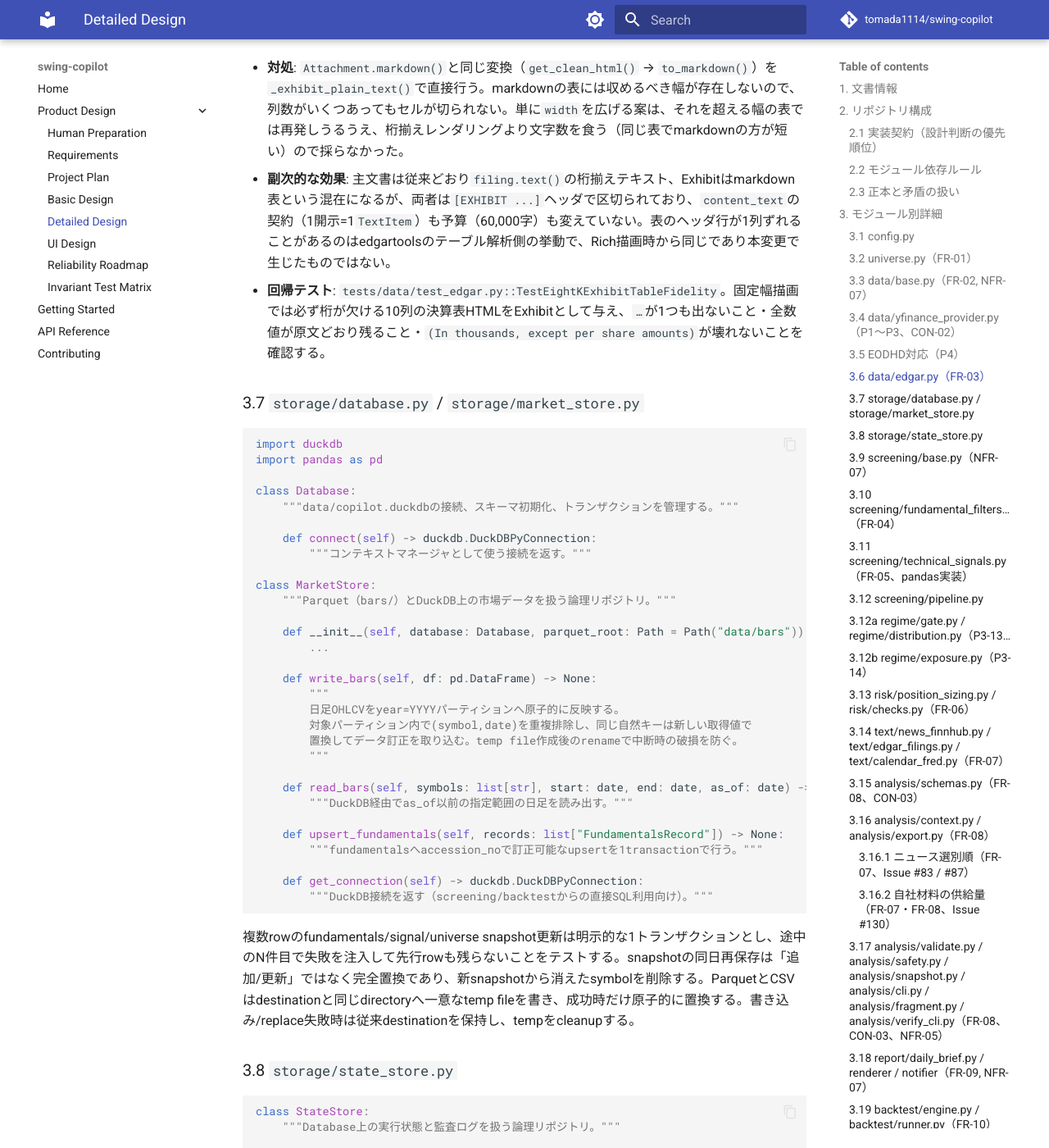
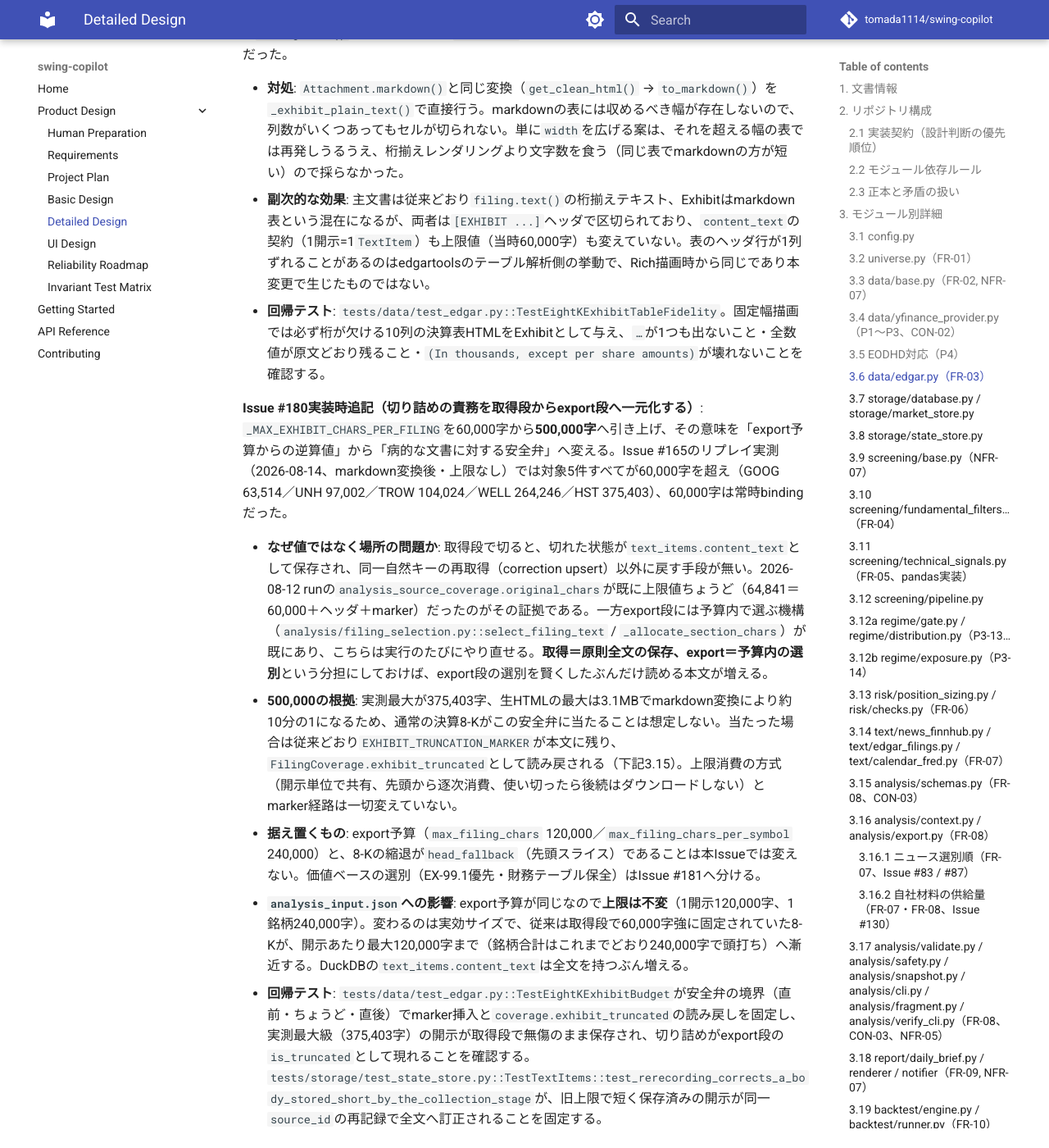
Before and after one commit to tomada1114/swing-copilot, an MkDocs documentation site: the page built from docs/04_detailed_design.md, in a window 1280 px wide and 1400 px high, scrolled down 10719 px. Shown: the whole window at 82% size. Built offline with MkDocs 1.6.1 and Material for MkDocs 9.7.7, drawn with Linux system fonts in a browser that asks for light colours; comment, search, counter and statistics services are not loaded; some of the changed text lies outside the part shown.

Commit message:
fix(data): Exhibit の取得段切り詰めを安全弁化し切り詰め責務を export 段へ一元化する (#182)
`_MAX_EXHIBIT_CHARS_PER_FILING` を 60,000 から 500,000 字へ引き上げ、
その意味を「export 予算からの逆算値」から「病的な文書に対する安全弁」へ変える。

取得段で切ると `text_items.content_text` に切れた状態が保存されて不可逆になり、
export 段の選別機構（`analysis/filing_selection.py`）をどれだけ賢くしても
失われた末尾は戻らない。Issue #165 のリプレイ実測では対象 5 件すべてが旧上限を
超えており（63.5k〜375.4k）、根本原因は値ではなく切り詰めの場所にあった。
そこで「取得＝原則全文の保存、export＝予算内の選別」という責務分担にする。

上限の消費方式（開示単位で共有・先頭から逐次消費）、
EXHIBIT_TRUNCATION_MARKER / EXHIBIT_OMISSION_MARKER、
`FilingCoverage.exhibit_truncated` への読み戻しは変更していない。
export 予算（120,000 / 240,000）と 8-K の末尾切りも据え置き。

- 安全弁の境界（直前・ちょうど・直後）で marker 挿入と coverage の読み戻しを固定
- 実測最大級（375,403 字）の開示が取得段で無傷のまま保存されることを固定
- 旧上限で短く保存済みの開示が同一 source_id の再記録で全文へ訂正されることを
  text_items の correction upsert 経路で固定

Closes #180

Claude-Session: https://claude.ai/code/session_013reRnNAsNkkRkYmvGU2dhT

```diff
--- a/docs/04_detailed_design.md
+++ b/docs/04_detailed_design.md
@@ -329,7 +329,7 @@ class EdgarClient:
 **Issue #128実装時追記（決算8-KのExhibit 99.1）**: 決算8-Kの主文書はItem 2.02の「プレスリリースをExhibit 99.1としてfurnishした」という告知だけで、売上・EPS・通期ガイダンス・経営陣コメントはExhibit側にある。従来は`filing.text()`（主文書のみ）を`content_text`にしていたため、入力にガイダンスが一切存在しなかった。`_filing_text_item()`は8-K・8-K/Aに限り`filing.attachments.documents`から`document_type`が`EX-99`で始まる添付（`EX-99` / `EX-99.1` / `EX-99.01` / `EX-99.2` …）を提出順に最大3件取得し、`\n\n[EXHIBIT <document_type> <document>]\n`ヘッダ付きで**同じ`content_text`へ連結する**。10-K/10-Qは主文書に実体があり、その添付は証明書・定型文が中心のため対象外とする。EX-10（重要契約）やEX-23（同意書）は決算ナラティブではないので99系だけに限定する。
 
 - **1つの開示は1つの`TextItem`のまま**とする。Exhibitを別`source_id`で切り出すと`analysis_source_coverage.selection_mode`に新しい値が必要になるが、当該列はCHECK制約でenumを固定しており、`CREATE TABLE IF NOT EXISTS`は既存テーブルを更新せず、DuckDBは`ALTER ... ADD COLUMN`にCHECKを付けられない。運用者の既存DBだけがINSERTで落ちる形になるため、既存の`selection_mode`集合（`full` / `head_fallback` / `section_priority` / `section_priority_partial` / `omitted_symbol_budget`）を一切増やさない設計を採る。
-- **予算**: 1開示あたりのExhibit合計を60,000字までとし、超過分は`\n[... exhibit truncated ...]`（`text/base.py::EXHIBIT_TRUNCATION_MARKER`）を末尾に付けて切り詰める。この切り詰めはexport段の`coverage`からは見えないため、`FilingCoverage.exhibit_truncated`が同マーカーの有無として別途申告する（Issue #157、下記3.15）。8-Kの主文書は数千〜23,000字程度なので、`analysis.max_filing_chars`（既定120,000）の内側に収まり、`max_filing_chars_per_symbol`（既定240,000）でも決算8-K 2件＋10-Q 1件が同居できる。予算は開示単位で共有し、先頭のExhibit（通常99.1のプレスリリース本文）から先に割り当てる。予算を使い切った後続Exhibitはダウンロードもしない。件数上限（最大3件）で取得しなかったExhibitについても`\n[... exhibit omitted: per-filing exhibit count cap ...]`（`text/base.py::EXHIBIT_OMISSION_MARKER`）を末尾に付けて申告する（Issue #163、下記3.15）。
+- **上限（安全弁）**: 1開示あたりのExhibit合計を500,000字までとし、超過分は`\n[... exhibit truncated ...]`（`text/base.py::EXHIBIT_TRUNCATION_MARKER`）を末尾に付けて切り詰める。この値はexport予算からの逆算ではなく**病的な文書に対する安全弁**であり、export予算（`analysis.max_filing_chars`既定120,000／`max_filing_chars_per_symbol`既定240,000）に収める一次責務は`analysis/filing_selection.py`にある（Issue #180、下記）。この切り詰めはexport段の`coverage`からは見えないため、`FilingCoverage.exhibit_truncated`が同マーカーの有無として別途申告する（Issue #157、下記3.15）。上限は開示単位で共有し、先頭のExhibit（通常99.1のプレスリリース本文）から先に割り当てる。予算を使い切った後続Exhibitはダウンロードもしない。件数上限（最大3件）で取得しなかったExhibitについても`\n[... exhibit omitted: per-filing exhibit count cap ...]`（`text/base.py::EXHIBIT_OMISSION_MARKER`）を末尾に付けて申告する（Issue #163、下記3.15）。
 - **`coverage.original_chars`の定義**: 「その開示についてパイプラインが保持している監査コピー全体の文字数」であり、本変更後は**主文書＋連結済みExhibit**の長さを指す。主文書だけの長さではない。`select_filing_text()`は従来どおり`len(item.content_text)`を`original_chars`とするので、契約は変わらず意味だけが広がる。8-Kは章抽出の対象外なので、合計が`max_filing_chars`を超える場合の縮退は従来どおり`head_fallback`（先頭スライス）である。
 - **HTML/テキスト変換**: `_exhibit_plain_text()`がExhibitの生コンテンツ（`Attachment.content`）を取得し、HTMLならmarkdownへ変換する。バイナリ（99.1としてfurnishされるPDFのスライド資料など）は`Attachment.is_text()`と同じ拡張子判定で弾き、ダウンロードもしない。これは失敗ではなく不在として扱い、そのExhibitを飛ばす。HTMLに見えない内容はそのまま通し、HTMLのルート要素を特定できない断片は`logger.warning()`を出したうえで生のまま保持する（桁を失うより生マークアップの方がまし）。
 - **fail-soft／レート制限**: Exhibit取得は10-Q章抽出と同じくfail-softで、例外は握って`logger.exception()`で記録し、既に組み立て済みのExhibitと主文書テキストは保持する。添付一覧の取得と各Exhibitのダウンロードはいずれも`_with_retries()`経由なので、10リクエスト/秒のthrottleとretry方針（合計3試行、検証エラーは再試行しない）が全試行に適用される。
@@ -337,8 +337,16 @@ class EdgarClient:
 **Issue #156実装時追記（Exhibitの表が桁の途中で切れる問題）**: 当初は上記のとおり`Attachment.text()`に変換を委ねていたが、これはExhibitのHTMLをRichで**固定コンソール幅**にレイアウトし、収まらないセルを`…`で打ち切る。実測（run `43358613`、2026-08-12）では8-K Exhibit由来テキストに`…`が1,708個あり、うち540個が数値の途中——`1,543,…`・`135,8…`・`2,98…`、単位表記も`(In th… ex… per sh…`——で、元の桁が復元できないためAC16（`text`の数値と`evidence_quote`の数値を桁まで一致させる）が原理的に守れなかった。10-Q側が無傷なのは`Filing.text()`が同じRich描画を`width=500`で呼ぶためで、Exhibit経路だけが既定幅のままだった。
 
 - **対処**: `Attachment.markdown()`と同じ変換（`get_clean_html()` → `to_markdown()`）を`_exhibit_plain_text()`で直接行う。markdownの表には収めるべき幅が存在しないので、列数がいくつあってもセルが切られない。単に`width`を広げる案は、それを超える幅の表では再発しうるうえ、桁揃えレンダリングより文字数を食う（同じ表でmarkdownの方が短い）ので採らなかった。
-- **副次的な効果**: 主文書は従来どおり`filing.text()`の桁揃えテキスト、Exhibitはmarkdown表という混在になるが、両者は`[EXHIBIT ...]`ヘッダで区切られており、`content_text`の契約（1開示=1`TextItem`）も予算（60,000字）も変えていない。表のヘッダ行が1列ずれることがあるのはedgartoolsのテーブル解析側の挙動で、Rich描画時から同じであり本変更で生じたものではない。
+- **副次的な効果**: 主文書は従来どおり`filing.text()`の桁揃えテキスト、Exhibitはmarkdown表という混在になるが、両者は`[EXHIBIT ...]`ヘッダで区切られており、`content_text`の契約（1開示=1`TextItem`）も上限値（当時60,000字）も変えていない。表のヘッダ行が1列ずれることがあるのはedgartoolsのテーブル解析側の挙動で、Rich描画時から同じであり本変更で生じたものではない。
 - **回帰テスト**: `tests/data/test_edgar.py::TestEightKExhibitTableFidelity`。固定幅描画では必ず桁が欠ける10列の決算表HTMLをExhibitとして与え、`…`が1つも出ないこと・全数値が原文どおり残ること・`(In thousands, except per share amounts)`が壊れないことを確認する。
+
+**Issue #180実装時追記（切り詰めの責務を取得段からexport段へ一元化する）**: `_MAX_EXHIBIT_CHARS_PER_FILING`を60,000字から**500,000字**へ引き上げ、その意味を「export予算からの逆算値」から「病的な文書に対する安全弁」へ変える。Issue #165のリプレイ実測（2026-08-14、markdown変換後・上限なし）では対象5件すべてが60,000字を超え（GOOG 63,514／UNH 97,002／TROW 104,024／WELL 264,246／HST 375,403）、60,000字は常時bindingだった。
+
+- **なぜ値ではなく場所の問題か**: 取得段で切ると、切れた状態が`text_items.content_text`として保存され、同一自然キーの再取得（correction upsert）以外に戻す手段が無い。2026-08-12 runの`analysis_source_coverage.original_chars`が既に上限値ちょうど（64,841＝60,000＋ヘッダ＋marker）だったのがその証拠である。一方export段には予算内で選ぶ機構（`analysis/filing_selection.py::select_filing_text` / `_allocate_section_chars`）が既にあり、こちらは実行のたびにやり直せる。**取得＝原則全文の保存、export＝予算内の選別**という分担にしておけば、export段の選別を賢くしたぶんだけ読める本文が増える。
+- **500,000の根拠**: 実測最大が375,403字、生HTMLの最大は3.1MBでmarkdown変換により約10分の1になるため、通常の決算8-Kがこの安全弁に当たることは想定しない。当たった場合は従来どおり`EXHIBIT_TRUNCATION_MARKER`が本文に残り、`FilingCoverage.exhibit_truncated`として読み戻される（下記3.15）。上限消費の方式（開示単位で共有、先頭から逐次消費、使い切ったら後続はダウンロードしない）とmarker経路は一切変えていない。
+- **据え置くもの**: export予算（`max_filing_chars` 120,000／`max_filing_chars_per_symbol` 240,000）と、8-Kの縮退が`head_fallback`（先頭スライス）であることは本Issueでは変えない。価値ベースの選別（EX-99.1優先・財務テーブル保全）はIssue #181へ分ける。
+- **`analysis_input.json`への影響**: export予算が同じなので**上限は不変**（1開示120,000字、1銘柄240,000字）。変わるのは実効サイズで、従来は取得段で60,000字強に固定されていた8-Kが、開示あたり最大120,000字まで（銘柄合計はこれまでどおり240,000字で頭打ち）へ漸近する。DuckDBの`text_items.content_text`は全文を持つぶん増える。
+- **回帰テスト**: `tests/data/test_edgar.py::TestEightKExhibitBudget`が安全弁の境界（直前・ちょうど・直後）でmarker挿入と`coverage.exhibit_truncated`の読み戻しを固定し、実測最大級（375,403字）の開示が取得段で無傷のまま保存され、切り詰めがexport段の`is_truncated`として現れることを確認する。`tests/storage/test_state_store.py::TestTextItems::test_rerecording_corrects_a_body_stored_short_by_the_collection_stage`が、旧上限で短く保存済みの開示が同一`source_id`の再記録で全文へ訂正されることを固定する。
 
 ### 3.7 `storage/database.py` / `storage/market_store.py`
 
@@ -919,7 +927,7 @@ class AnalysisResult(_StrictModel):
 
 `analysis-input-v3`では各`FilingInput`に`coverage`を必須とし、元本文文字数、書き出し文字数、切り詰め有無、選択方式、重要章ごとの`full` / `partial` / `absent_from_filing` / `not_parsed`（新規runが出す4値）をコード所有値として載せる。`missing`は`FilingSectionStatus`のLiteralに残るが過去アーカイブの再読専用で、新規生成物には出ない（P8-122、下記）。`analysis-input-v2`の受理は既存P8アーカイブの再読に限る後方互換であり、新規runは常にv3を生成する。
 
-**Issue #157実装時追記（取得段の切り詰めを`coverage`から読めるようにする）**: `original_chars` / `exported_chars` / `is_truncated`は**export段**しか語らない。8-KのExhibitは取得段で`_MAX_EXHIBIT_CHARS_PER_FILING`（60,000字）に切られてから`content_text`になるため、export側から見ると「原文をそのまま出した」ことになり、`is_truncated: false` / `selection_mode: full`が立つ。run `43358613`（2026-08-12）では本文末尾に`[... exhibit truncated ...]`を含む5件がまさにこの形で「欠落なし」を主張していた。そこで`FilingCoverage`に`exhibit_truncated: bool`（既定`false`）を追加し、`select_filing_text()`が`item.content_text`に切り詰めマーカー（`text/base.py::EXHIBIT_TRUNCATION_MARKER`)が含まれるかで判定する。
+**Issue #157実装時追記（取得段の切り詰めを`coverage`から読めるようにする）**: `original_chars` / `exported_chars` / `is_truncated`は**export段**しか語らない。8-KのExhibitは取得段で`_MAX_EXHIBIT_CHARS_PER_FILING`（当時60,000字。Issue #180で500,000字の安全弁へ）に切られてから`content_text`になるため、export側から見ると「原文をそのまま出した」ことになり、`is_truncated: false` / `selection_mode: full`が立つ。run `43358613`（2026-08-12）では本文末尾に`[... exhibit truncated ...]`を含む5件がまさにこの形で「欠落なし」を主張していた。そこで`FilingCoverage`に`exhibit_truncated: bool`（既定`false`）を追加し、`select_filing_text()`が`item.content_text`に切り詰めマーカー（`text/base.py::EXHIBIT_TRUNCATION_MARKER`)が含まれるかで判定する。
 
 - **なぜマーカー検出か**: 取得時にだけ存在するフィールド（`TextItem.filing_sections`のような非永続の伴走情報）で持たせると、DBから`TextItem`を読み直して同じ`select_filing_inputs()`を呼ぶP8の`retro/surprises.py`側で空になり、そこで再び「切られていない」と主張してしまう。マーカーは`content_text`の中にあり永続化されるので、永続化境界を越えて残る唯一の信号である。定数は`text/base.py`（`TextItem`の隣）に置き、書き手（`data/edgar.py`）と読み手（`analysis/filing_selection.py`）が同じリテラルを共有して乖離できないようにする。`analysis/`から`data/edgar.py`をimportするとedgartools（import約20秒）をingest経路へ引き込むため、定数の置き場所は`data/`ではない。
 - **判定はexport前のテキストに対して行う**: `head_fallback`の先頭スライスは末尾のマーカーを落としうるが、Exhibitの欠落は「収集された開示の性質」であってexportの切り方とは独立だからである。
```
Also changed, not shown: .claude/skills/analyze-filings/SKILL.md (+1 -1 lines), .claude/skills/swing-daily/references/output-schema.md (+1 -1 lines), .claude/skills/swing-retro/SKILL.md (+1 -1 lines), CHANGELOG.md (+10 -0 lines), docs/07_invariant_test_matrix.md (+1 -1 lines), docs/reference.md (+2 -2 lines), 4 other files.
